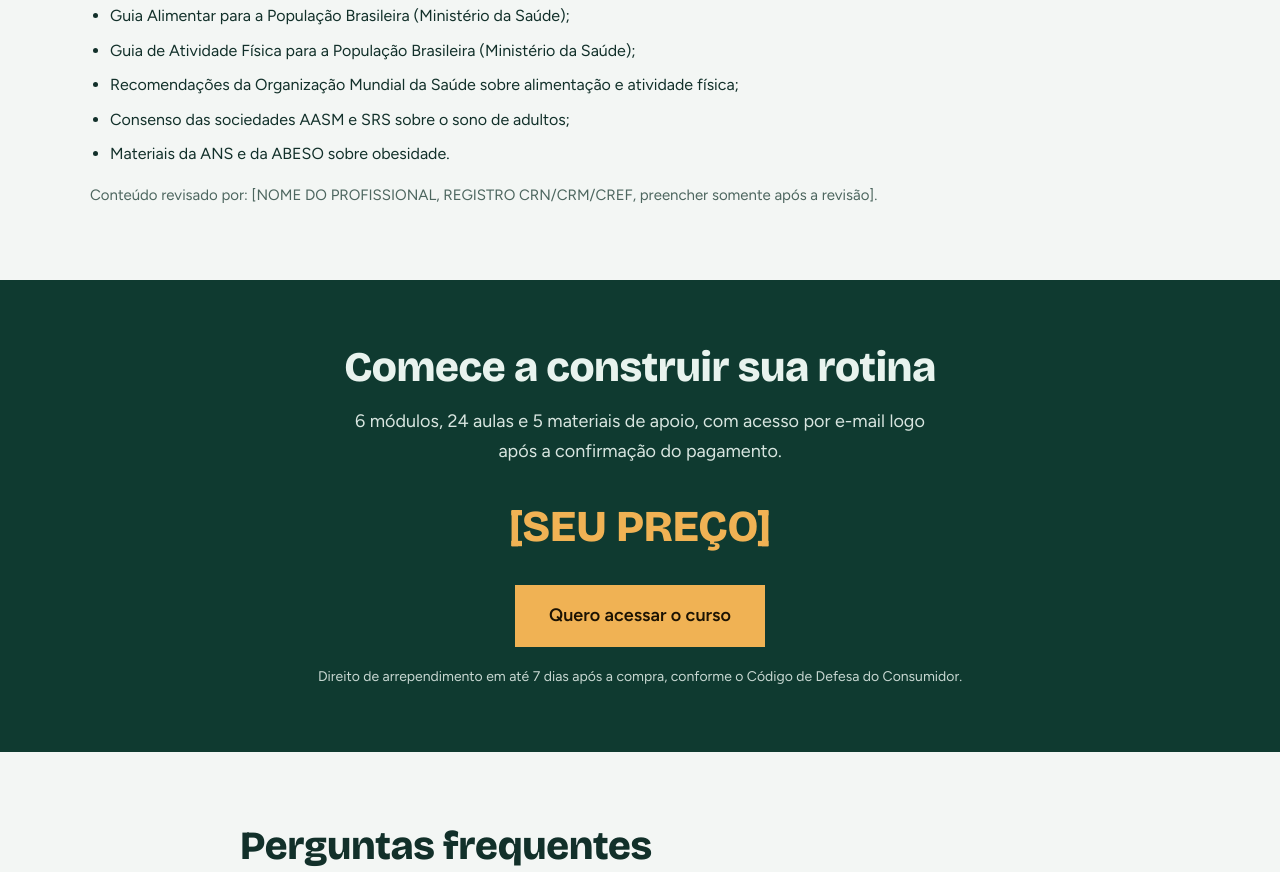
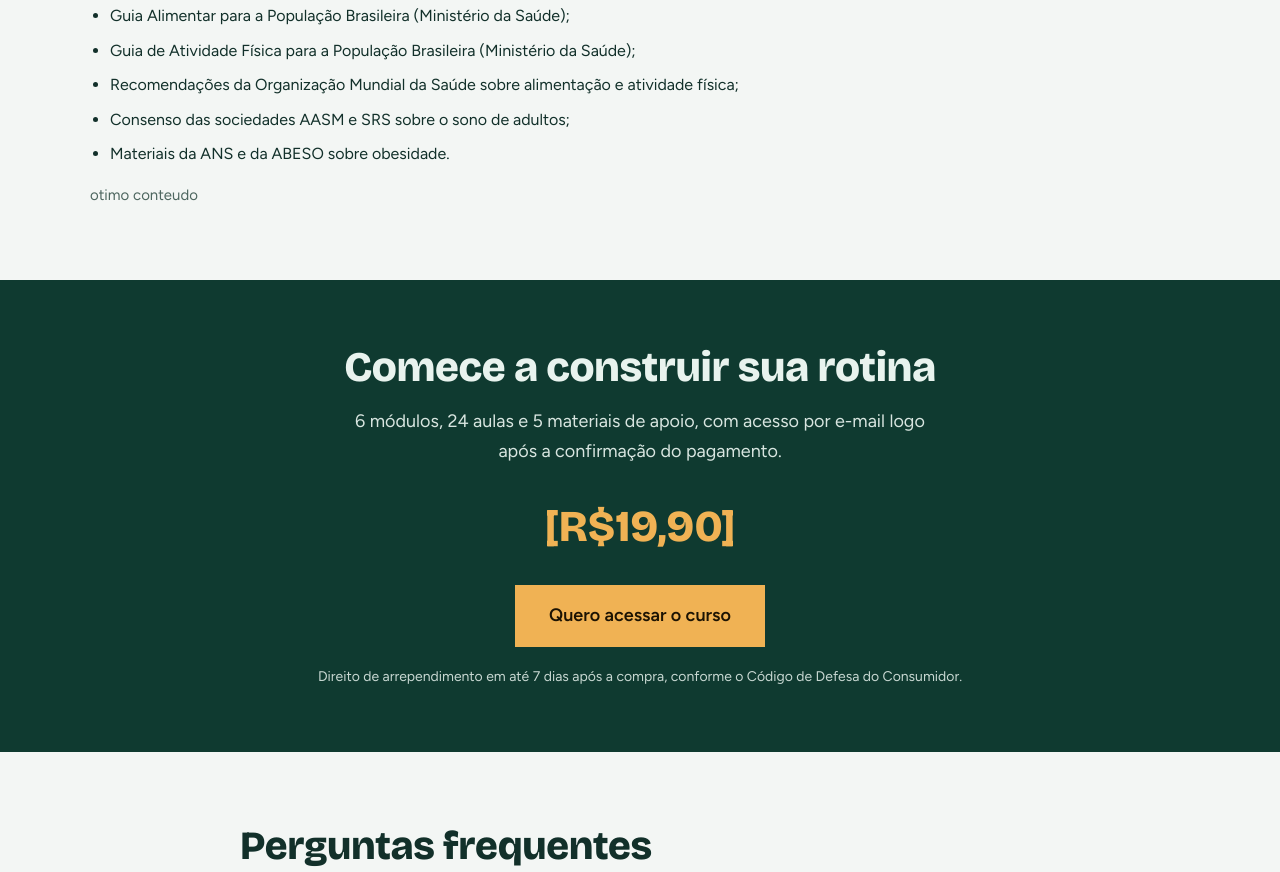
Before and after one commit to roupas-lab/Pagina-de-vendas, a plain HTML site: page index.html in a window 1280 px wide. Shown: the part 2409-3281 px from the top of the page. Drawn offline with nearby package versions, Linux system fonts and the light colour scheme.

Commit message:
Update footer and content in index.html

```diff
--- a/index.html
+++ b/index.html
@@ -158,7 +158,7 @@ a:focus-visible{outline:3px solid #a85c0c;outline-offset:2px}
 <li style="margin-bottom: 8px">Consenso das sociedades AASM e SRS sobre o sono de adultos;</li>
 <li>Materiais da ANS e da ABESO sobre obesidade.</li>
 </ul>
-<p style="color: #4d665f; font-size: 15px; margin: 16px 0 0">Conteúdo revisado por: [NOME DO PROFISSIONAL, REGISTRO CRN/CRM/CREF, preencher somente após a revisão].</p>
+<p style="color: #4d665f; font-size: 15px; margin: 16px 0 0">otimo conteudo</p>
 </div>
 
 <!-- oferta -->
@@ -166,7 +166,7 @@ a:focus-visible{outline:3px solid #a85c0c;outline-offset:2px}
 <div style="max-width: 760px; margin: 0 auto; padding: 64px 24px; text-align: center">
 <h2 style="font-size: clamp(28px, 4vw, 42px)">Comece a construir sua rotina</h2>
 <p style="font-size: 18px; margin: 16px auto 24px; max-width: 32em; opacity: .93">6 módulos, 24 aulas e 5 materiais de apoio, com acesso por e-mail logo após a confirmação do pagamento.</p>
-<div style="font-family: 'Bricolage Grotesque', sans-serif; font-weight: 800; font-size: 44px; color: #f0b254">[SEU PREÇO]</div>
+<div style="font-family: 'Bricolage Grotesque', sans-serif; font-weight: 800; font-size: 44px; color: #f0b254">[R$19,90]</div>
 <div style="margin-top: 22px">
 <a href="[LINK DE COMPRA]" style="display: inline-block; background: #f0b254; color: #1c1303; font-weight: 600; text-decoration: none; padding: 16px 34px; font-size: 18px">Quero acessar o curso</a>
 </div>
@@ -203,8 +203,7 @@ a:focus-visible{outline:3px solid #a85c0c;outline-offset:2px}
 <div style="background: #12302a; color: #cfe0d9; margin-top: 72px">
 <div style="max-width: 1100px; margin: 0 auto; padding: 32px 24px; font-size: 13px">
 <p style="margin: 0 0 8px"><strong>Aviso importante:</strong> este curso tem finalidade educativa. Não faz diagnóstico, não prescreve dietas, treinos ou tratamentos e não promete resultados. Não substitui a avaliação de nutricionista, médico ou outros profissionais habilitados.</p>
-<p style="margin: 0">[NOME DA EMPRESA OU SEU NOME] · [CNPJ OU CPF] · [E-MAIL DE CONTATO] · Termos de uso e política de privacidade: [LINKS]</p>
-</div>
+
 </div>
 
 </div>
```
